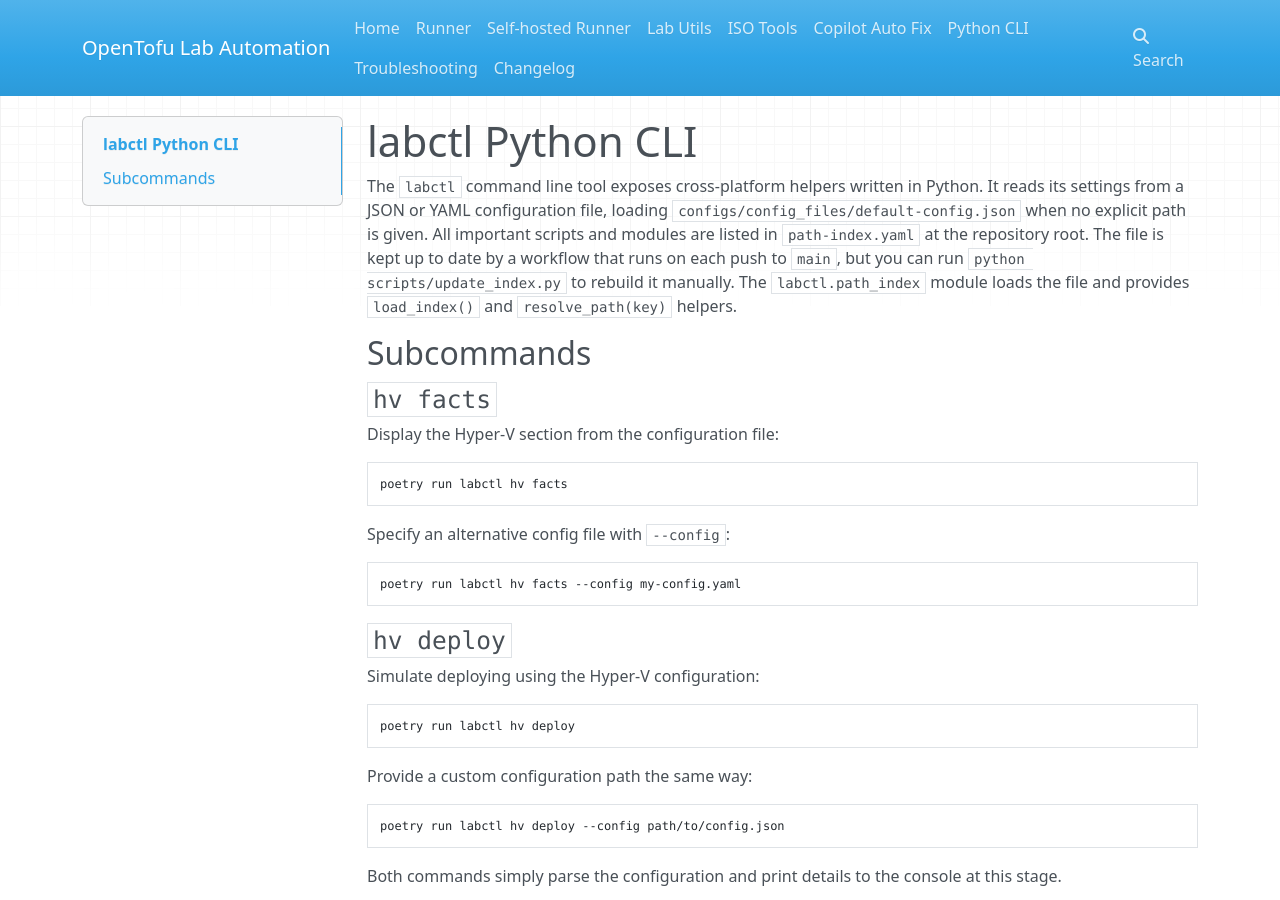
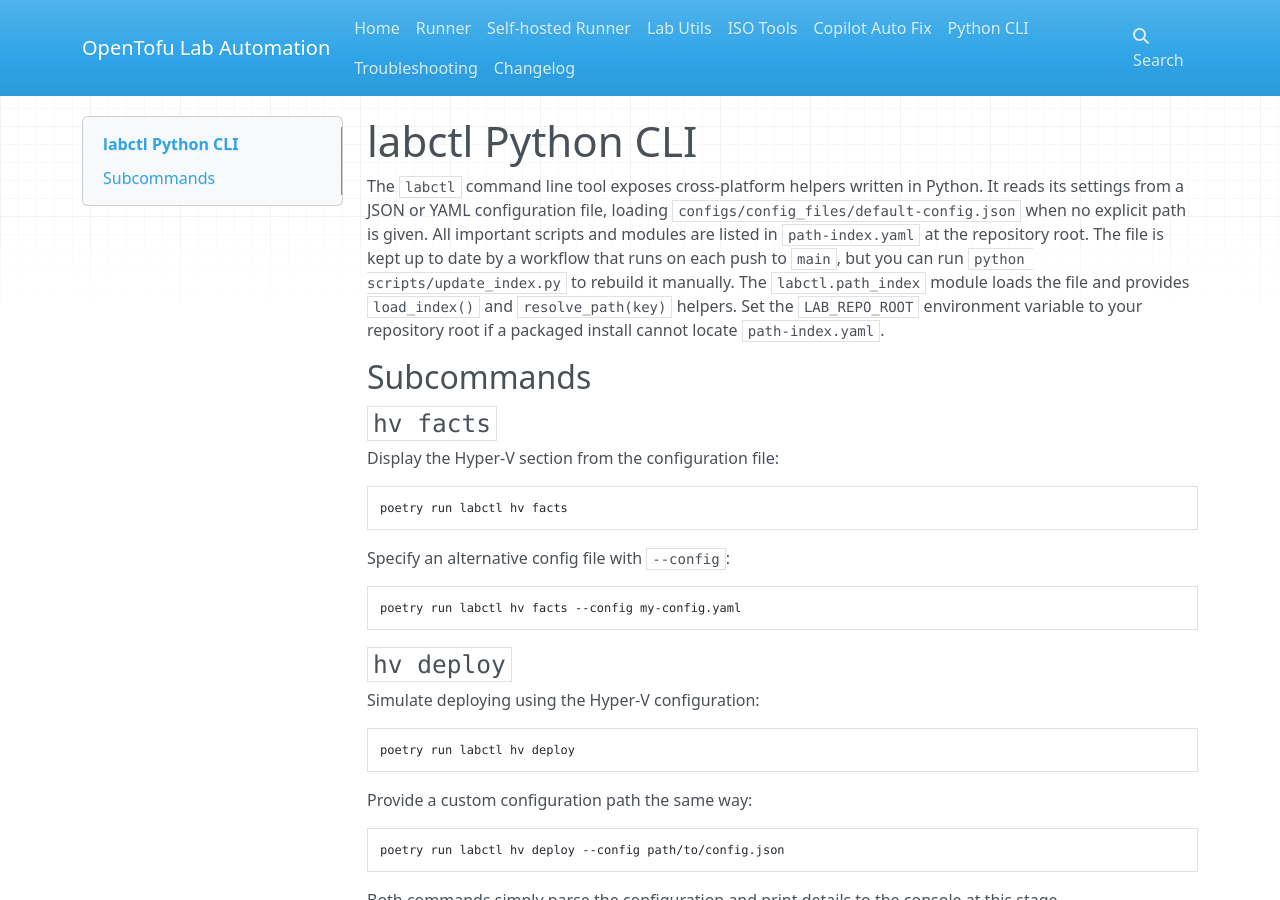
Before and after one commit to wizzense/opentofu-lab-automation, an MkDocs documentation site: the page built from docs/python-cli.md, in a window 1280 px wide and 900 px high. Built offline with MkDocs 1.6.1, drawn with Linux system fonts in a browser that asks for light colours; nearby versions of some CDN libraries.

Commit message:
Clarify LAB_REPO_ROOT usage in CLI docs

```diff
--- a/docs/python-cli.md
+++ b/docs/python-cli.md
@@ -2,6 +2,7 @@
 
 The `labctl` command line tool exposes cross-platform helpers written in Python. It reads its settings from a JSON or YAML configuration file, loading `configs/config_files/default-config.json` when no explicit path is given.
 All important scripts and modules are listed in `path-index.yaml` at the repository root. The file is kept up to date by a workflow that runs on each push to `main`, but you can run `python scripts/update_index.py` to rebuild it manually. The `labctl.path_index` module loads the file and provides `load_index()` and `resolve_path(key)` helpers.
+Set the `LAB_REPO_ROOT` environment variable to your repository root if a packaged install cannot locate `path-index.yaml`.
 
 
 ## Subcommands
```
Also changed, not shown: README.md (+1 -0 lines).
